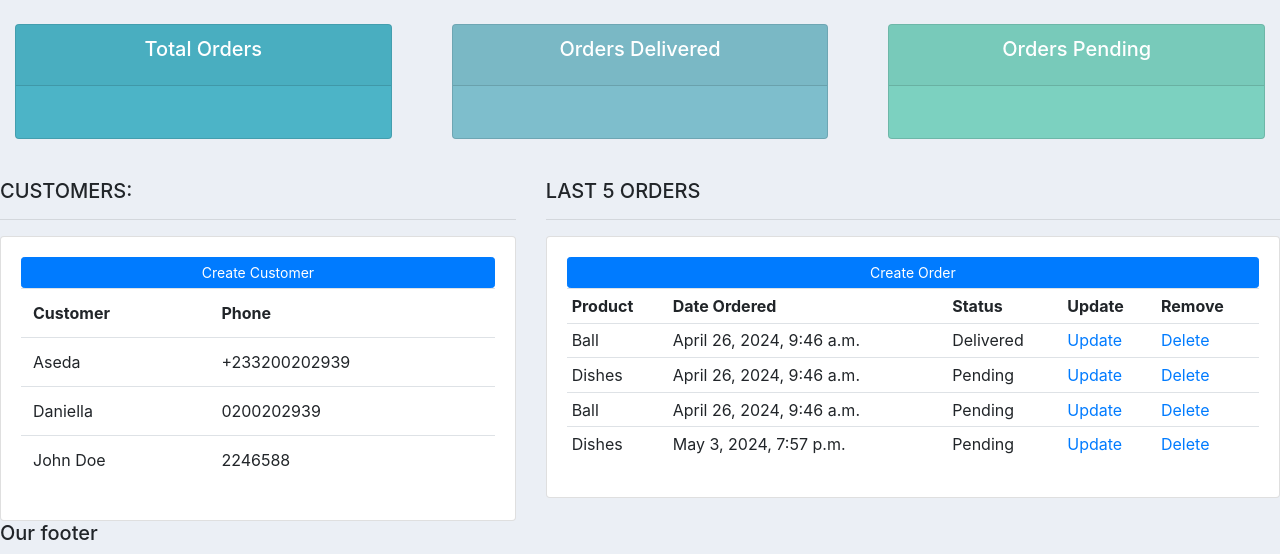
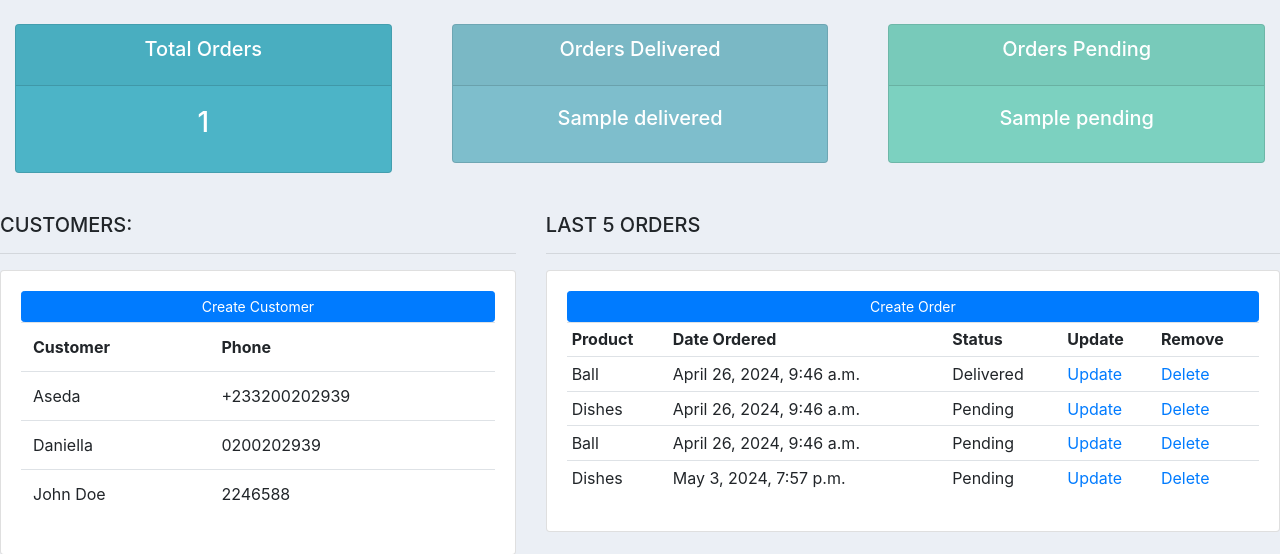
Before and after one commit to Stan1-0/CRM, a Django app: template templates/dashboard.html in a window 1280 px wide. Shown: the part 56-610 px from the top of the page. Run offline with Django 4.2, Linux system fonts and the light colour scheme; data comes from the database, SQL or seed files in the repository; both versions use the stored data as it was after the commit; the template is opened without the code that fills it: values that come from a table or form of the project are taken from there, most other values are stand-ins (such as "Sample title", 1, 10 or a date in 2020); some libraries are stand-ins or nearby versions.

Commit message:
Fixed order status count calculation in account views; updated SQLite and HTML templates
* In views.py, modified queries to get total orders, delivered orders, and pending orders
* Updated db.sqlite3 with new query results

```diff
--- a/templates/status.html
+++ b/templates/status.html
@@ -7,7 +7,7 @@
           <h5 class="card-title">Total Orders</h5>
         </div>
         <div class="card-body">
-          <h3 class="card-title"></h3>
+          <h3 class="card-title">{{total_orders}}</h3>
         </div>
       </div>
     </div>
@@ -20,7 +20,7 @@
           <h5 class="card-title">Orders Delivered</h5>
         </div>
         <div class="card-body">
-          <h5 class="card-title"></h5>
+          <h5 class="card-title">{{delivered}}</h5>
         </div>
       </div>
     </div>
@@ -33,7 +33,7 @@
           <h5 class="card-title">Orders Pending</h5>
         </div>
         <div class="card-body">
-          <h5 class="card-title"></h5>
+          <h5 class="card-title">{{pending}}</h5>
         </div>
       </div>
     </div>
```
Also changed, not shown: account/views.py (+4 -4 lines), db.sqlite3.
